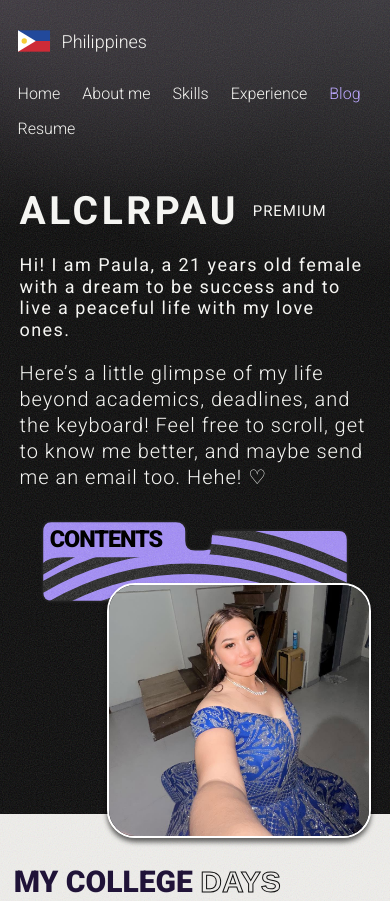
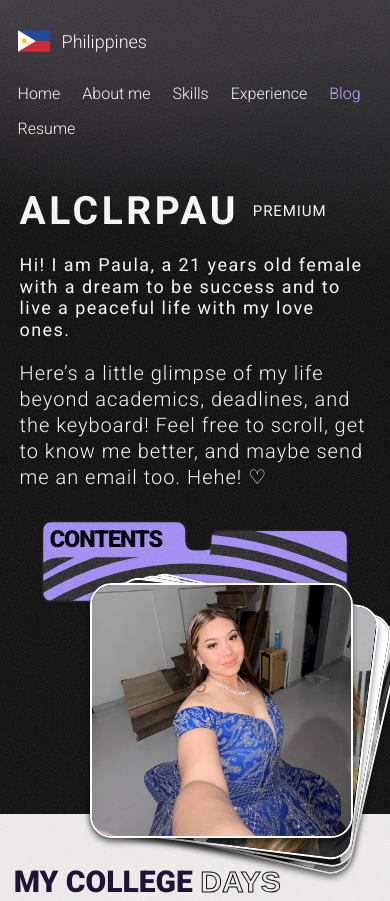
Before and after one commit to calarajessicapaulalhs-netizen/jessicapaula.github.io, a plain HTML site: page blog.html in a window 390 px wide. Shown: the top 901 px of the page. Drawn offline with Linux system fonts and the light colour scheme.

Commit message:
Add interactive blog header photo stack

```diff
--- a/blog.html
+++ b/blog.html
@@ -9,7 +9,7 @@
 <link href="https://fonts.googleapis.com/css2?family=Roboto:wght@300;400;600;700;900&display=swap" rel="stylesheet">
 <link rel="stylesheet" href="css/hero.css?v=0285666ef4">
 <link rel="stylesheet" href="css/footer.css?v=8a48e6c838">
-<link rel="stylesheet" href="css/blog.css?v=728836956d">
+<link rel="stylesheet" href="css/blog.css?v=af69031736">
 </head>
 <body>
 <header class="blog-nav">
@@ -28,7 +28,7 @@
 
 </details>
 </div>
-<div class="intro-portrait photo-placeholder" data-photo="blog-portrait"><img src="assets/blog-header.jpg" alt="Paula" fetchpriority="high"></div>
+<div class="intro-portrait photo-stack" role="group" aria-label="Paula’s photos. Select a photo to bring it to the front."><button type="button" class="photo-stack-card" data-position="0" aria-label="Show photo 1" aria-pressed="true"><img src="assets/blog-header.jpg" alt="Paula, photo 1" fetchpriority="high"></button><button type="button" class="photo-stack-card" data-position="1" aria-label="Show photo 2" aria-pressed="false"><img src="assets/blog-header-2.jpg" alt="Paula, photo 2" loading="lazy"></button><button type="button" class="photo-stack-card" data-position="2" aria-label="Show photo 3" aria-pressed="false"><img src="assets/blog-header-3.jpeg" alt="Paula, photo 3" loading="lazy"></button><button type="button" class="photo-stack-card" data-position="3" aria-label="Show photo 4" aria-pressed="false"><img src="assets/blog-header-4.jpeg" alt="Paula, photo 4" loading="lazy"></button></div>
 </section>
 <section class="college-section" id="college" aria-labelledby="college-title">
 <header class="college-banner"><h2 id="college-title">MY COLLEGE <span>DAYS</span></h2></header>
@@ -94,6 +94,6 @@
         <a class="design-footer-large-email" href="mailto:calara.jessicapaulalhs@gmail.com">calara.jessicapaulalhs@gmail.com</a>
         <div class="design-footer-wordmark" aria-hidden="true">CALARA</div>
     </footer>
-<script src="js/blog.js?v=20261030-replay"></script>
+<script src="js/blog.js?v=e818eb63ce"></script>
 </body>
 </html>
--- a/css/blog.css
+++ b/css/blog.css
@@ -454,3 +454,24 @@ body {
 }
 
 .intro-copy > p:not(.intro-lead) { font-size: 20px; font-weight: 300; letter-spacing: .05em; line-height: 1.3; }
+
+/* Clickable stack retains the portrait's placement across the white band. */
+.intro-portrait.photo-stack { overflow: visible; border: 0; border-radius: 0; background: none; box-shadow: none; display: block; }
+.photo-stack-card {
+    position: absolute; inset: 0; width: 100%; height: 100%; padding: 0;
+    border: 2px solid #fff; border-radius: 28px; overflow: hidden;
+    background: #181818; box-shadow: 0 4px 6px #0008; cursor: pointer;
+    transform-origin: center;
+    transition: transform .6s cubic-bezier(.2,.7,.2,1), box-shadow .3s;
+}
+.photo-stack-card img { display: block; width: 100%; height: 100%; object-fit: cover; object-position: center 45%; pointer-events: none; }
+.photo-stack-card[data-position="0"] { z-index: 4; transform: translate(0, 0) rotate(0deg); }
+.photo-stack-card[data-position="1"] { z-index: 3; transform: translate(5%, 3%) rotate(7deg); }
+.photo-stack-card[data-position="2"] { z-index: 2; transform: translate(8%, 4%) rotate(10deg); }
+.photo-stack-card[data-position="3"] { z-index: 1; transform: translate(10%, 5%) rotate(13deg); }
+.photo-stack-card:focus-visible { outline: 4px solid #a18afa; outline-offset: 5px; }
+@media (max-width: 640px) {
+ .intro-portrait.photo-stack { aspect-ratio: 1.03; margin-right: 5%; }
+ .photo-stack-card { border-radius: 22px; }
+}
+@media (prefers-reduced-motion: reduce) { .photo-stack-card { transition: none; } }
--- a/js/blog.js
+++ b/js/blog.js
@@ -16,3 +16,17 @@
         observer.observe(element);
     });
 })();
+
+// Selecting a rear card brings it forward; the front card cycles to the next photo.
+document.querySelectorAll('.photo-stack').forEach(stack => {
+    let order = Array.from(stack.querySelectorAll('.photo-stack-card'));
+    order.forEach(card => card.addEventListener('click', () => {
+        const selected = order.indexOf(card);
+        const index = selected === 0 ? 1 : selected;
+        order = order.slice(index).concat(order.slice(0, index));
+        order.forEach((item, position) => {
+            item.dataset.position = String(position);
+            item.setAttribute('aria-pressed', String(position === 0));
+        });
+    }));
+});
```
Also changed, not shown: assets/blog-header-2.jpg (added), assets/blog-header-3.jpeg (added), assets/blog-header-4.jpeg (added).
